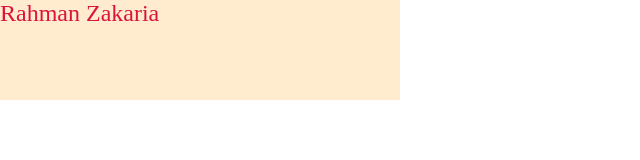
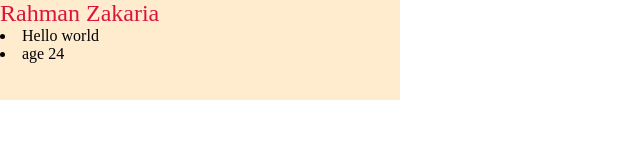
Before and after one commit to rahmanzakaria/ocb24-week1, a plain HTML site: page index.html in a window 1280 px wide. Shown: the whole page, without its empty margins (0-640 px from the left). Drawn offline with Linux system fonts and the light colour scheme.

Commit message:
add status

```diff
--- a/index.html
+++ b/index.html
@@ -26,6 +26,11 @@
 <body>
     <div class="containes" id="mydiv">
         <p style="color: crimson ; font-size: 24px"; >Rahman Zakaria</p>
+
+        <l>
+            <li>Hello world</li>
+            <li>age 24</li>
+        </ol>
     </div>
 </body>
 </html>
```
